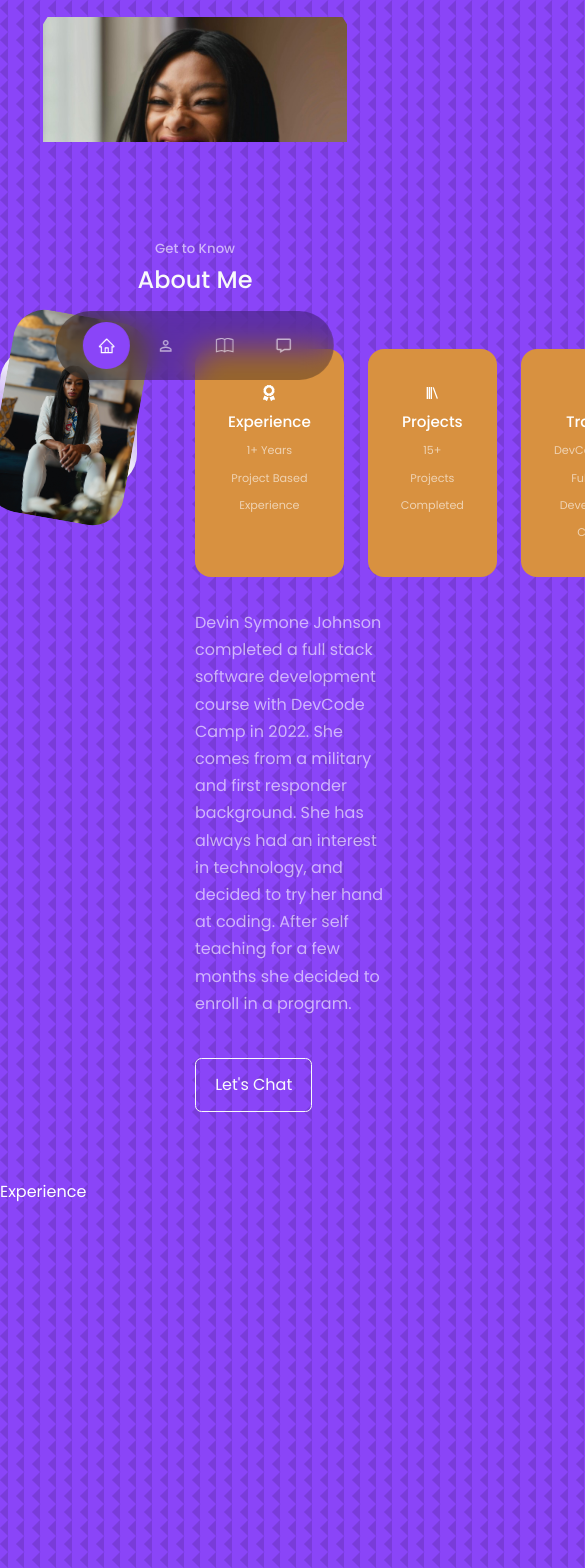
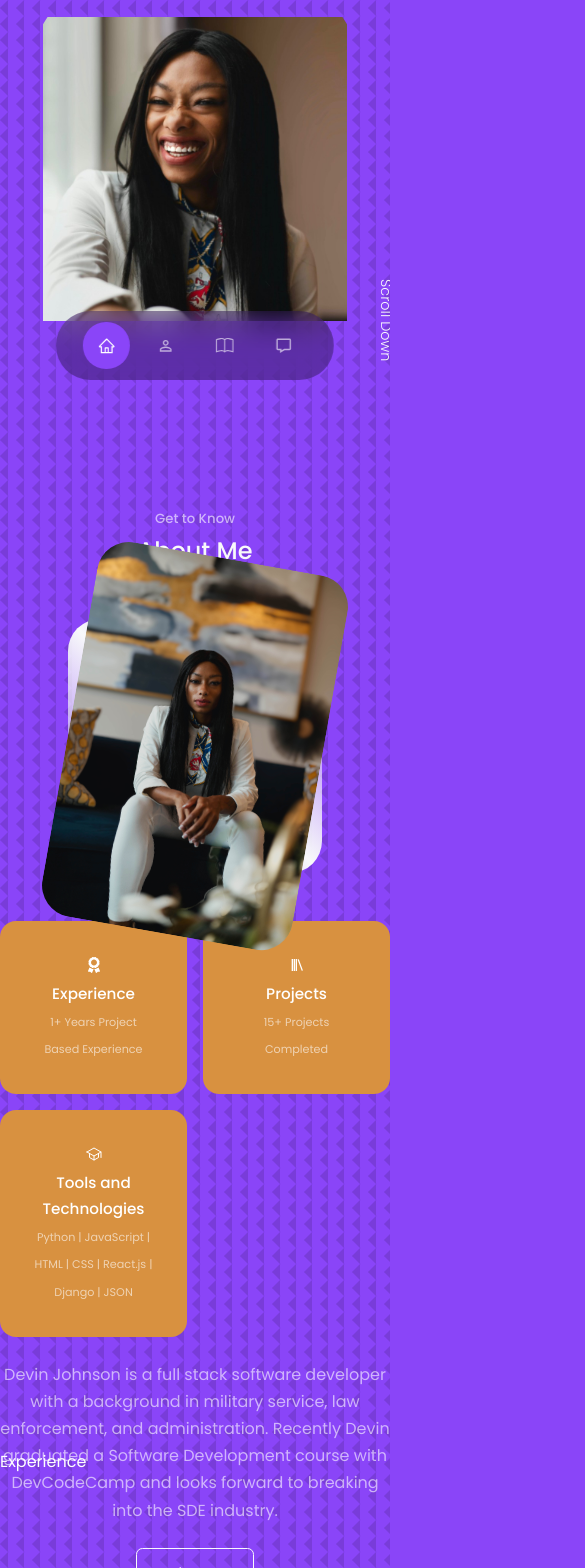
Before and after one commit to techysoldier/portfolio, a React (Create React App) app: page / in a window 390 px wide. Shown: the part 432-2000 px from the top of the page, 585 px wide, since content can reach past the window. Built offline with nearby package versions, Linux system fonts and the light colour scheme.

Commit message:
about me mobile response

```diff
--- a/src/components/About/about.css
+++ b/src/components/About/about.css
@@ -64,19 +64,37 @@ cursor: default;
 /* ======Media Queries (MDevices)*/
 
 @media screen and (max-width: 1024px) {
-    header{
-        height: 68vh;
+   .about__container{
+    grid-template-columns: 1fr;
+    gap:0;
+   }
+   .about__me{
+    width: 50%;
+    margin: 2rem auto 4rem;
+  }
+  .about__content p{
+    margin: 1rem 0 1.5rem;
+  }
     }
+
+  /* ======Media Queries (SDevices) */
+
+  @media screen and (max-width: 600px) {
+  .about__me {
+    width: 65%;
+    margin: 0 auto 3rem;
   }
 
-  /* ======Media Queries (SDevices)*/
+  .about__cards{
+    grid-template-columns: 1fr 1fr;
+    gap: 1rem;
+  }
 
-  /* @media screen and (max-width: 600px) {
-    header{
-        height: 100vh;
-    }
-    .header__socials,
-    .scroll__down{
-        display: none;
-    }
-  } */
+.about__content{
+    text-align: center;
+}
+
+.about__content p{
+    margin: 1.5rem 0;
+}
+}
--- a/src/components/About/about.jsx
+++ b/src/components/About/about.jsx
@@ -34,17 +34,14 @@ const About = () => {
 
             <article className='about__card'>
               <IoSchoolOutline className='about__icon'/>
-              <h5>Training</h5>
-              <small>DevCodeCamp Full Stack Development Course</small>
+              <h5>Tools and Technologies</h5>
+              <small>Python | JavaScript | HTML | CSS | React.js | Django | JSON </small>
             </article>
           </div>
-
-
-          <p>
-            Devin Symone Johnson completed a full stack software development course with DevCode Camp in 2022.
-            She comes from a military and first responder background. She has always had an interest in technology,
-            and decided to try her hand at coding. After self teaching for a few months she decided to enroll in a program.
-          </p>
+            <p>
+            Devin Johnson is a full stack software developer with a background in military service, law enforcement, and administration.
+            Recently Devin graduated a Software Development course with DevCodeCamp and looks forward to breaking into the SDE industry.
+            </p>
 
 
           <a href ="#contact" className='btn'> Let's Chat</a>
--- a/src/components/header/Header.css
+++ b/src/components/header/Header.css
@@ -23,13 +23,13 @@ header{
 /* ==== Socials=======*/
 
 .header__socials {
-    display: fex;
+    display: flex;
     flex-direction: column;
     align-items: center;
     gap: 0.8rem;
     position: absolute;
     left: 0;
-    bottom: 3rem;
+    bottom: 6rem;
 
 }
 
@@ -58,7 +58,7 @@ header{
 
 /* ===== Scroll Down ======= */
 
-.scroll__down {
+.scroll_down {
     position: absolute;
     right: -2.3rem;
     bottom: 5rem;
```
